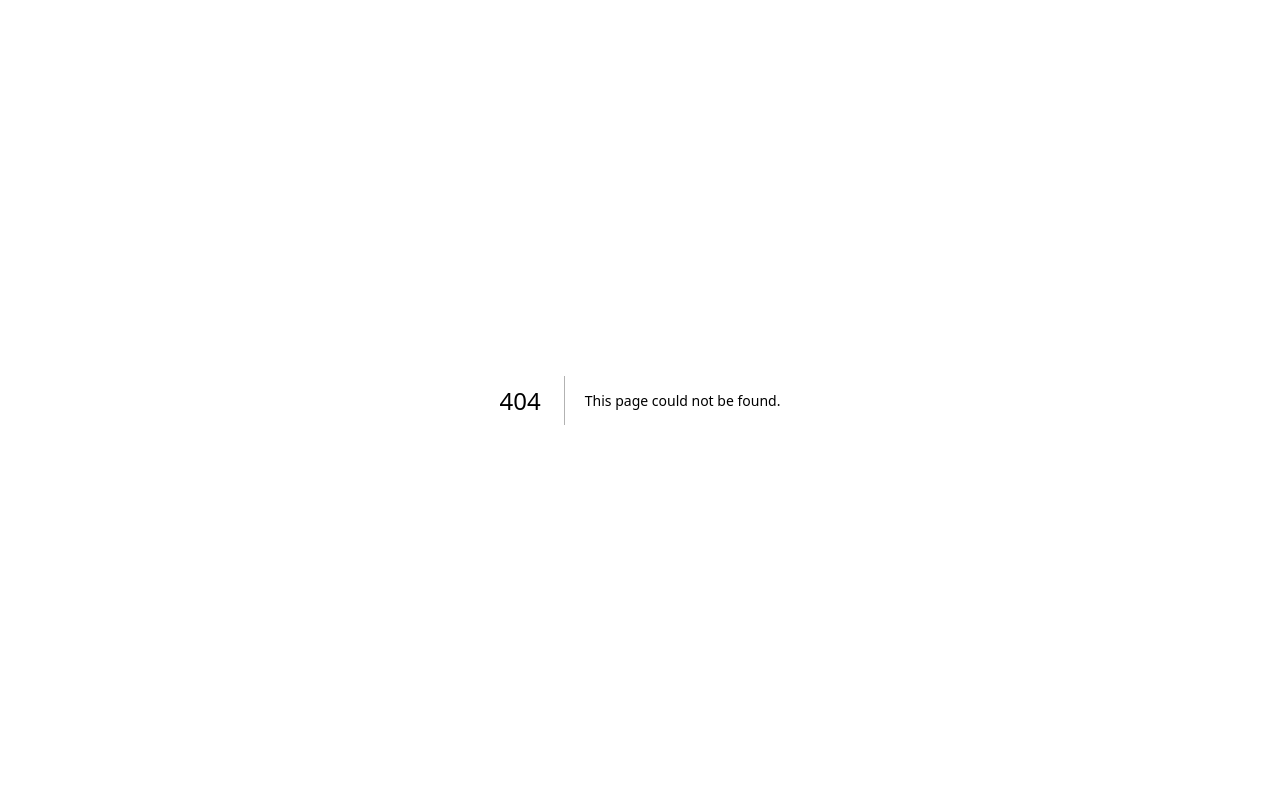
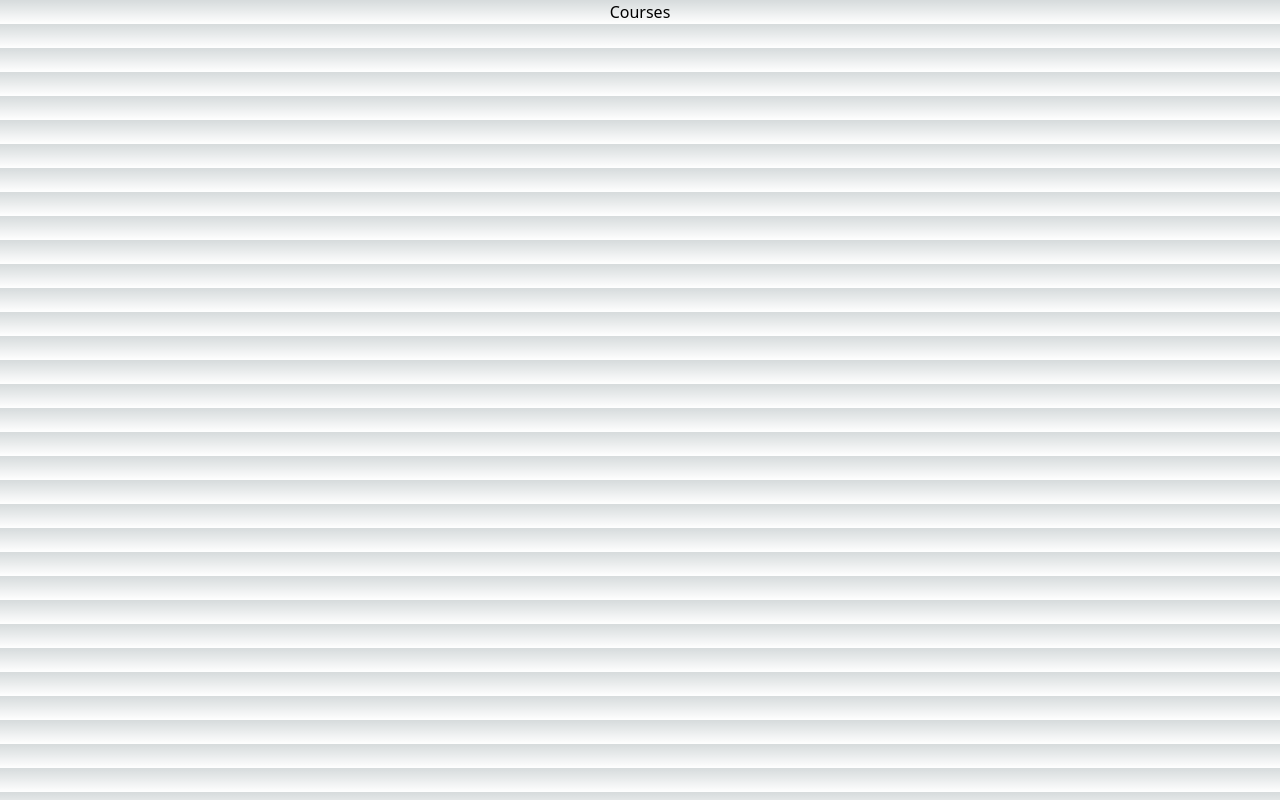
Before and after one commit to jakovid/scholarsuite-frontend, a Next.js app: page /courses in a window 1280 px wide. Before the commit this address had no page. Built offline with nearby package versions, Linux system fonts and the light colour scheme.

Commit message:
adding more sample data

```diff
--- /dev/null
+++ b/pages/courses/index.js
@@ -0,0 +1,7 @@
+export default function Courses(){
+    return(
+        <div className="w-100 flex justify-center">
+            Courses
+        </div>
+    )
+}
```
Also changed, not shown: data/student-scores.js (+7 -0 lines), pages/courses/[courseId].js (added).
